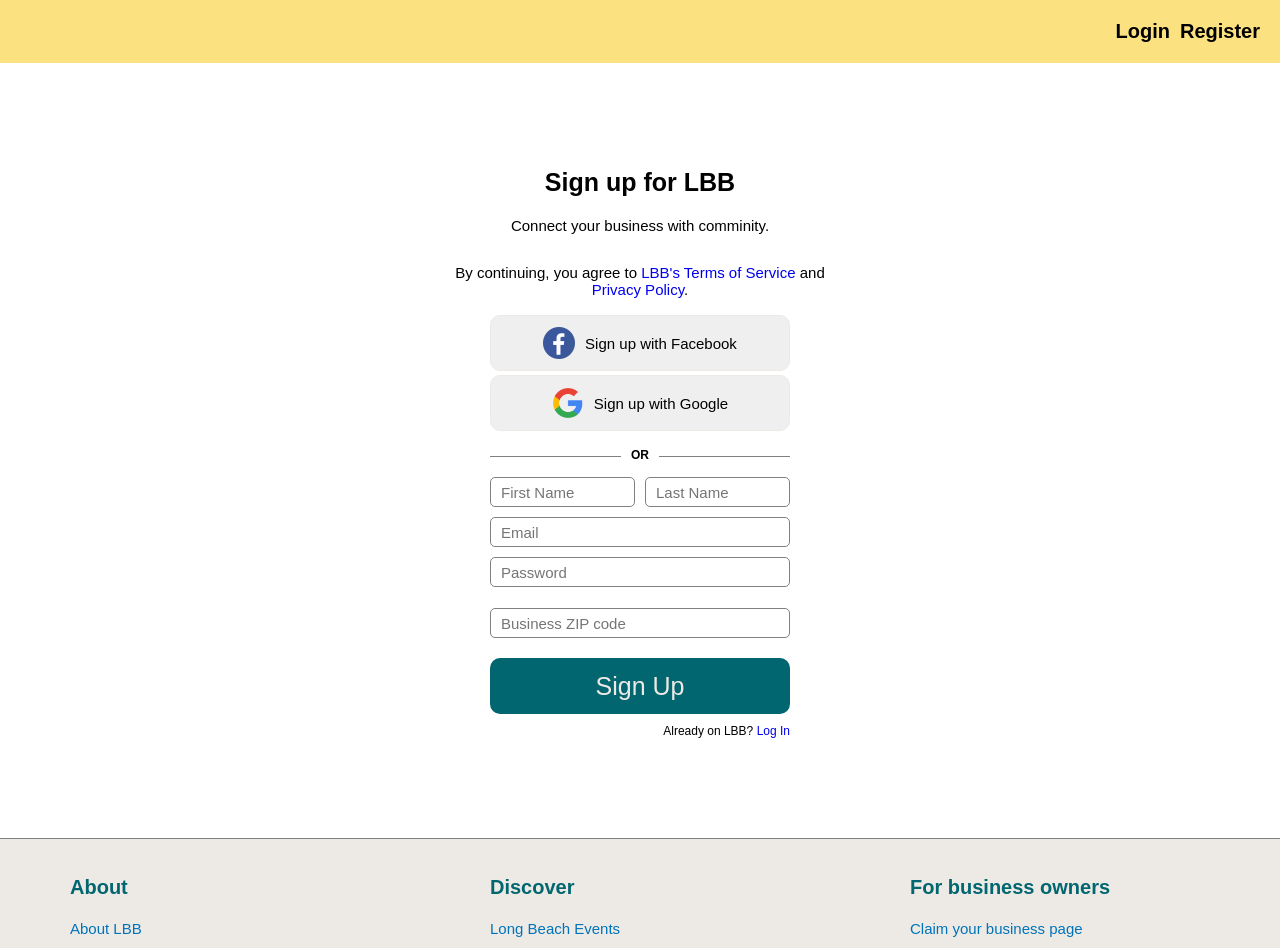
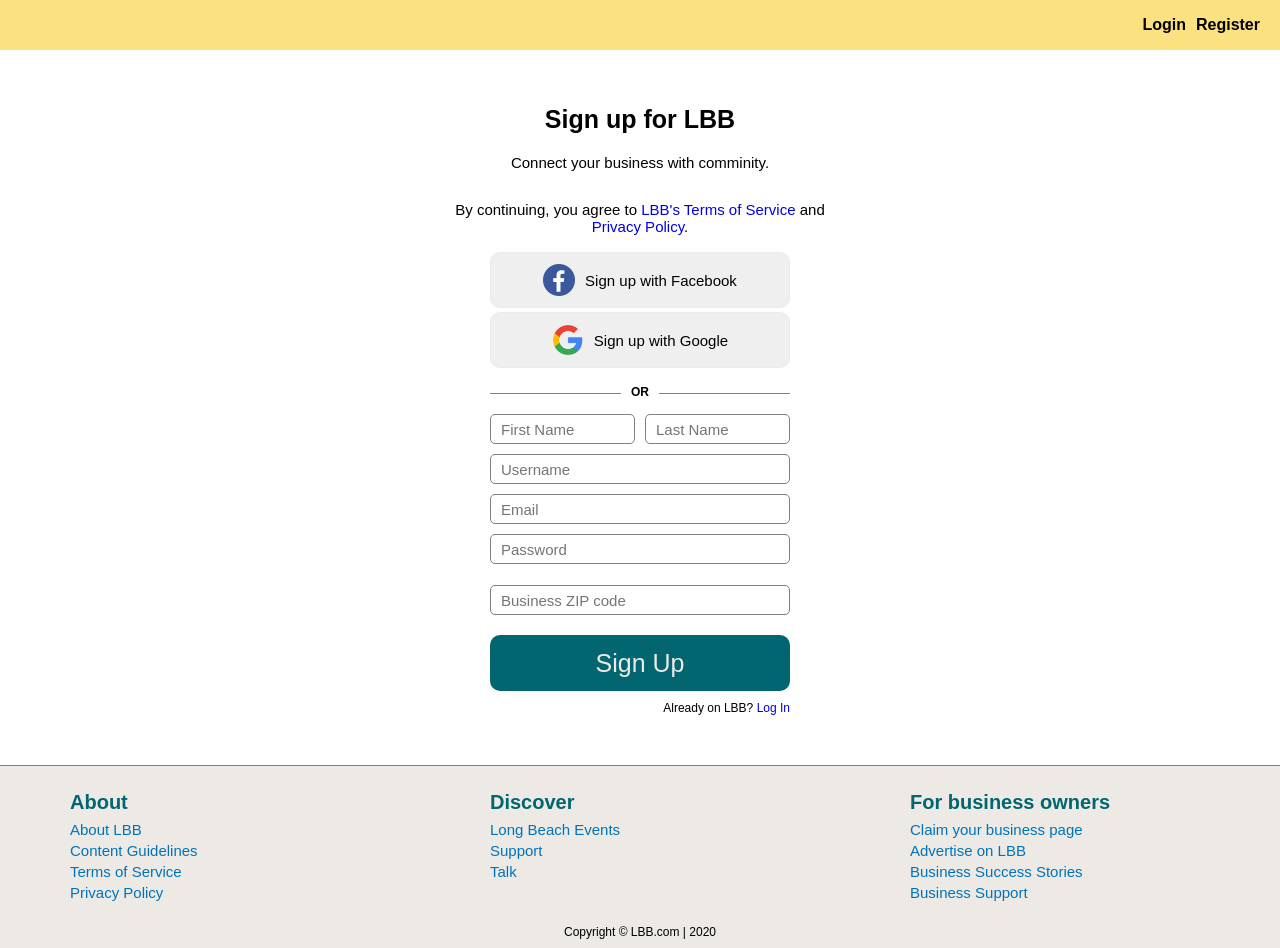
Before and after one commit to DasGMA/long-beach-business, a React (Create React App) app: page /register in a window 1280 px wide. Shown: the top 948 px of the page. Built offline with nearby package versions, Linux system fonts and the light colour scheme.

Commit message:
Some little changes to login and register.

```diff
--- a/src/Components/Login/Login.js
+++ b/src/Components/Login/Login.js
@@ -5,23 +5,23 @@
 import google from "../../Assets/google.png";
 
 export default function Login() {
-  const [email, setEmail] = useState("");
+  const [username, setUsername] = useState("");
   const [password, setPassword] = useState("");
   //const dispatch = useDispatch();
 
   const handleSubmit = event => {
-    if (email.length === 0 || password.length === 0) return;
+    if (username.length < 3 || password.length < 3) return;
     console.log("Submited");
     event.preventDefault();
     // Here will be dispatched action with email and password
     // dispatch(someAction);
-    setEmail("");
+    setUsername("");
     setPassword("");
   };
 
-  const handleEmail = event => {
+  const handleUsername = event => {
     event.preventDefault();
-    setEmail(event.target.value);
+    setUsername(event.target.value);
   };
 
   const handlePassword = event => {
@@ -53,10 +53,10 @@
       <div className="column-section">
         <input
           className="input"
-          type="email"
-          placeholder="Email"
-          value={email}
-          onChange={handleEmail}
+          type="text"
+          placeholder="Username"
+          value={username}
+          onChange={handleUsername}
         />
         <input
           className="input"
--- a/src/Components/Register/Register.js
+++ b/src/Components/Register/Register.js
@@ -10,6 +10,7 @@
   const [email, setEmail] = useState("");
   const [password, setPassword] = useState("");
   const [zipCode, setZipCode] = useState("");
+  const [username, setUsername] = useState("");
 
   //const dispatch = useDispatch();
 
@@ -17,10 +18,10 @@
     event.preventDefault();
 
     if (
-      email.length === 0 ||
-      password.length === 0 ||
-      firstName.length === 0 ||
-      lastName.length === 0 ||
+      email.length <= 3 ||
+      password.length <= 3 ||
+      firstName.length <= 3 ||
+      lastName.length <= 3 ||
       zipCode.length === 0
     )
       return;
@@ -56,6 +57,11 @@
   const handleZipCode = event => {
     event.preventDefault();
     setZipCode(event.target.value);
+  };
+
+  const handleUsername = event => {
+    event.preventDefault();
+    setUsername(event.target.value);
   };
 
   return (
@@ -98,7 +104,14 @@
             value={lastName}
             onChange={handleLastName}
           />
-        </div>
+      </div>
+        <input
+          className="input"
+          type="text"
+          placeholder="Username"
+          value={username}
+          onChange={handleUsername}
+        />
         <input
           className="input"
           type="email"
--- a/src/Styles/footer.scss
+++ b/src/Styles/footer.scss
@@ -15,6 +15,8 @@
 
         h2 {
             font-size: 2rem;
+            margin-block-start: 0.5rem;
+            margin-block-end: 0.5rem;
             color: $themeTeal;
         }
         button {
@@ -22,7 +24,7 @@
             display: flex;
             align-content: flex-end;
             font-size: 1.5rem;
-            padding: 0.5rem 0;
+            padding: 0.2rem 0;
             color: $themeLinkColor;
 
             &:hover {
--- a/src/Styles/login.scss
+++ b/src/Styles/login.scss
@@ -4,7 +4,7 @@
     display: flex;
     flex-direction: column;
     align-items: center;
-    margin: 10rem 0 10rem 0;
+    margin: 5rem 0;
 
     .login-top {
         display: flex;
--- a/src/Styles/navigation.scss
+++ b/src/Styles/navigation.scss
@@ -3,7 +3,7 @@
 .navigation {
     background-color: $themeYellow;
     width: 100%;
-    height: 10rem;
+    height: 5rem;
     display: flex;
     align-items: center;
     justify-content: flex-end;
@@ -11,7 +11,7 @@
     padding: 2rem;
 
     .button {
-        font-size: 2rem;
+        font-size: 1.6rem;
         font-weight: 800;
         border: 0;
         background-color: transparent;
--- a/src/Styles/register.scss
+++ b/src/Styles/register.scss
@@ -4,7 +4,7 @@
     display: flex;
     flex-direction: column;
     align-items: center;
-    margin: 10rem 0 10rem 0;
+    margin: 5rem 0;
 
     .register-top {
         display: flex;
```
